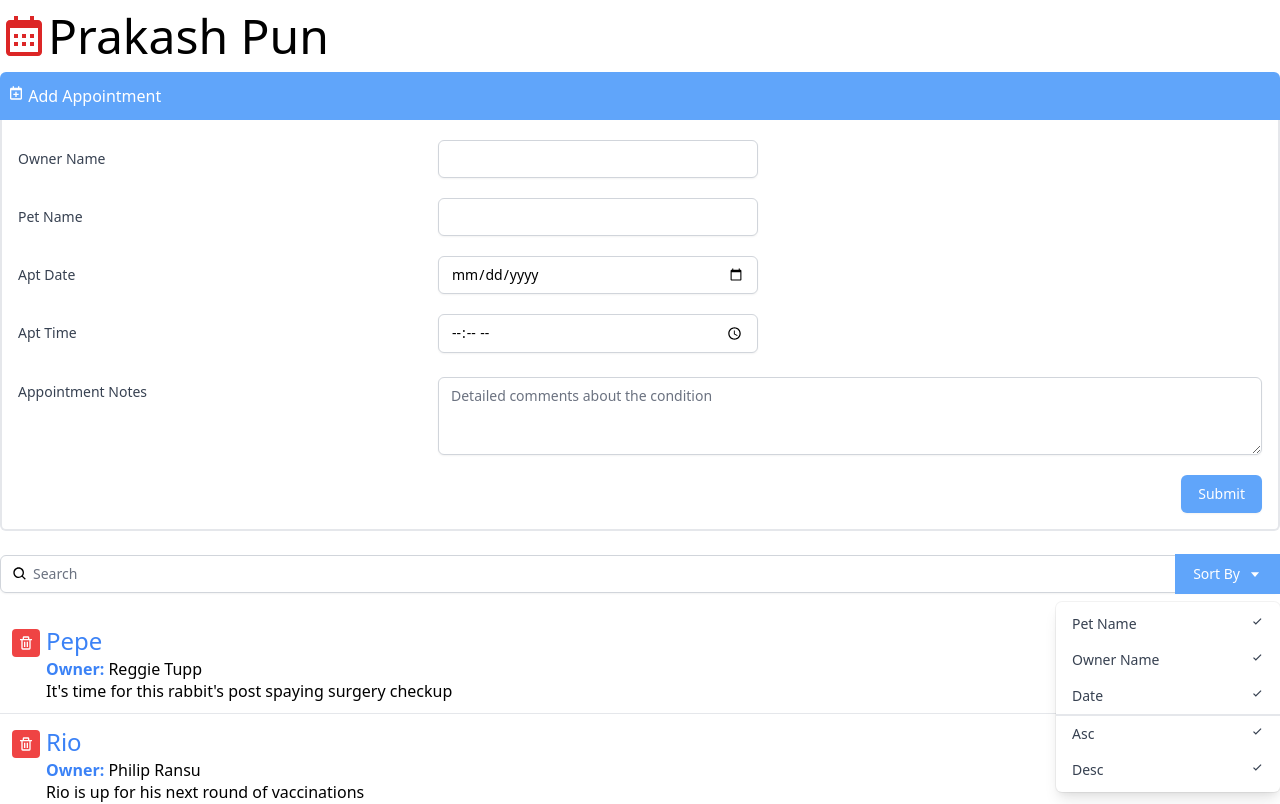
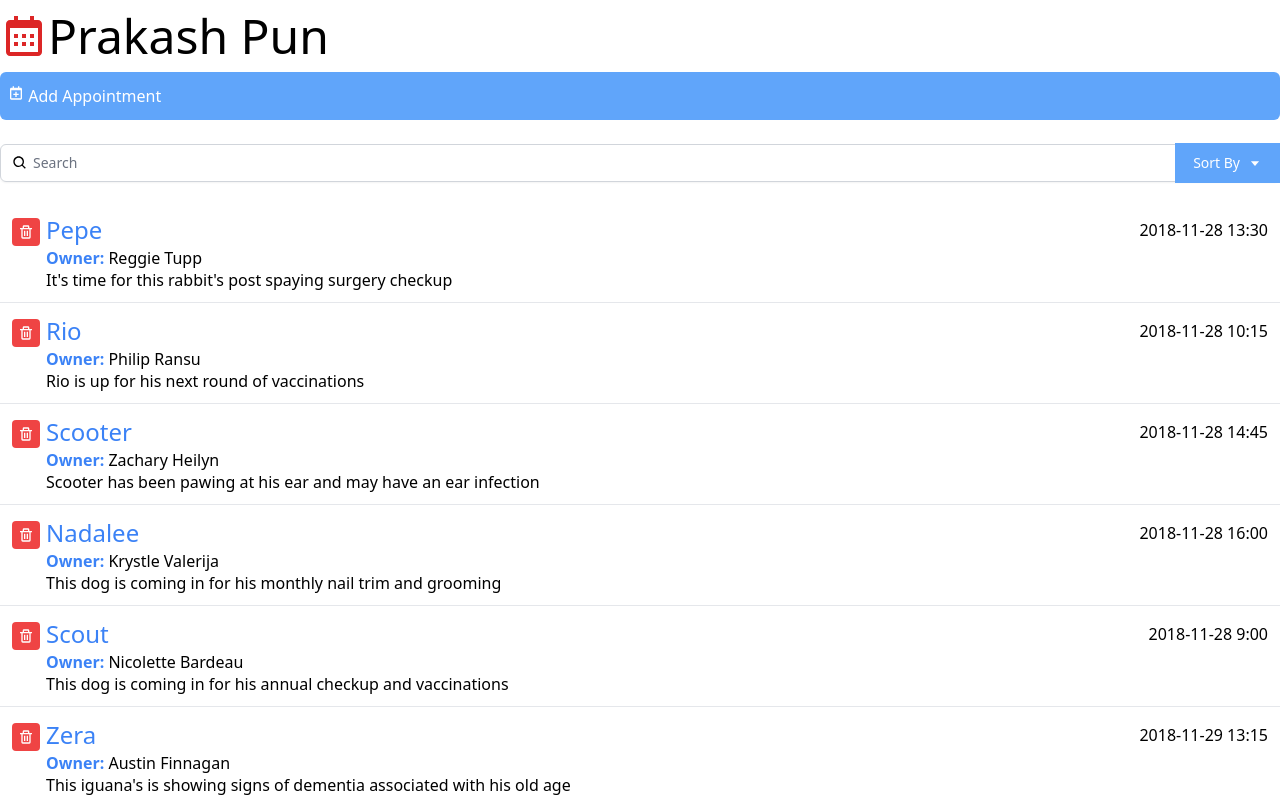
Before and after one commit to prakash-pun/react-appointment, a React (Create React App) app: page / in a window 1280 px wide. Shown: the top 804 px of the page. Built offline with nearby package versions, Linux system fonts and the light colour scheme.

Commit message:
sort and search with useState hook

```diff
--- a/src/App.js
+++ b/src/App.js
@@ -1,6 +1,7 @@
-import { BiCalendar, BiTrash } from "react-icons/bi";
+import { BiCalendar } from "react-icons/bi";
 import Search from "./components/Search";
 import AddAppointment from "./components/AddAppointment";
+import AppointmentInfo from "./components/AppointmentInfo";
 import appointmentList from "./data.json";
 
 function App() {
@@ -13,19 +14,9 @@
       <ul className="divide-y divide-gray-200">
         {appointmentList
           .map(appointment => (
-            <li className="px-3 py-3 flex items-start">
-              <button type="button"
-                className="p-1.5 mr-1.5 mt-1 rounded text-white bg-red-500 hover:bg-yellow-700 focus:outline-none focus:ring-2 focus:ring-offset-2 focus:ring-blue-500">
-                <BiTrash /></button>
-              <div className="flex-grow">
-                <div className="flex items-center">
-                  <span className="flex-none font-medium text-2xl text-blue-500">{appointment.petName}</span>
-                  <span className="flex-grow text-right">{appointment.aptDate}</span>
-                </div>
-                <div><b className="font-bold text-blue-500">Owner:</b> {appointment.ownerName}</div>
-                <div className="leading-tight">{appointment.aptNotes}</div>
-              </div>
-            </li>
+            <AppointmentInfo key={appointment.id}
+              appointment={appointment}
+            />
           ))
         }
       </ul>
--- a/src/components/AddAppointment.js
+++ b/src/components/AddAppointment.js
@@ -1,12 +1,17 @@
 import { BiCalendarPlus } from "react-icons/bi";
+import { useState } from "react";
 
 const AddAppointment = () => {
+   let [toggleForm, setToggleForm] = useState(false);
    return (
       <div>
-         <button className="bg-blue-400 text-white px-2 py-3 w-full text-left rounded-t-md">
+         <button onClick={ () => {setToggleForm(!toggleForm) }}
+            className={`bg-blue-400 text-white px-2 py-3 w-full text-left rounded-t-md ${toggleForm ? 'rounded-t-md' : 'rounded-md'}`}>
             <div><BiCalendarPlus className="inline-block align-text-top" />  Add Appointment</div>
          </button>
-         <div className="border-r-2 border-b-2 border-l-2 border-light-blue-500 rounded-b-md pl-4 pr-4 pb-4">
+         {
+            toggleForm &&
+            <div className="border-r-2 border-b-2 border-l-2 border-light-blue-500 rounded-b-md pl-4 pr-4 pb-4">
             <div className="sm:grid sm:grid-cols-3 sm:gap-4 sm:items-start  sm:pt-5">
                <label htmlFor="ownerName" className="block text-sm font-medium text-gray-700 sm:mt-px sm:pt-2">
                   Owner Name
@@ -66,6 +71,7 @@
                </div>
             </div>
          </div>
+         }
       </div>
    );
 }
--- /dev/null
+++ b/src/components/AppointmentInfo.js
@@ -0,0 +1,22 @@
+import { BiTrash } from "react-icons/bi";
+
+const AppointmentInfo = ({ appointment }) => {
+
+   return (
+      <li className="px-3 py-3 flex items-start">
+         <button type="button"
+            className="p-1.5 mr-1.5 mt-1 rounded text-white bg-red-500 hover:bg-yellow-700 focus:outline-none focus:ring-2 focus:ring-offset-2 focus:ring-blue-500">
+            <BiTrash /></button>
+         <div className="flex-grow">
+            <div className="flex items-center">
+               <span className="flex-none font-medium text-2xl text-blue-500">{appointment.petName}</span>
+               <span className="flex-grow text-right">{appointment.aptDate}</span>
+            </div>
+            <div><b className="font-bold text-blue-500">Owner:</b> {appointment.ownerName}</div>
+            <div className="leading-tight">{appointment.aptNotes}</div>
+         </div>
+      </li>
+   );
+}
+
+export default AppointmentInfo;
--- a/src/components/Search.js
+++ b/src/components/Search.js
@@ -1,6 +1,10 @@
 import { BiSearch, BiCaretDown, BiCheck } from "react-icons/bi";
+import { useState } from "react";
 
-const DropDown = () => {
+const DropDown = ({ toggle }) => {
+   if (!toggle) {
+      return null;
+   }
    return (
       <div className="origin-top-right absolute right-0 mt-2 w-56
       rounded-md shadow-lg bg-white ring-1 ring-black ring-opacity-5">
@@ -26,6 +30,7 @@
 }
 
 const Search = () => {
+   let [toggleSort, setToggleSort] = useState(false);
    return (
       <div className="py-5">
          <div className="mt-1 relative rounded-md shadow-sm">
@@ -44,14 +49,14 @@
             <div className="absolute inset-y-0 right-0 flex items-center">
                <div>
                   <button
-                     type="button"
+                     type="button" onClick={() => {setToggleSort(!toggleSort)}}
                      className="justify-center px-4 py-2 bg-blue-400 border-2 border-blue-400 text-sm text-white hover:bg-blue-700 focus:outline-none focus:ring-2 focus:ring-offset-2 flex items-center"
                      id="options-menu"
                      aria-haspopup="true"
                      aria-expanded="true">
                      Sort By <BiCaretDown className="ml-2" />
                   </button>
-                  <DropDown />
+                  <DropDown toggle={toggleSort}/>
                </div>
             </div>
          </div>
```
